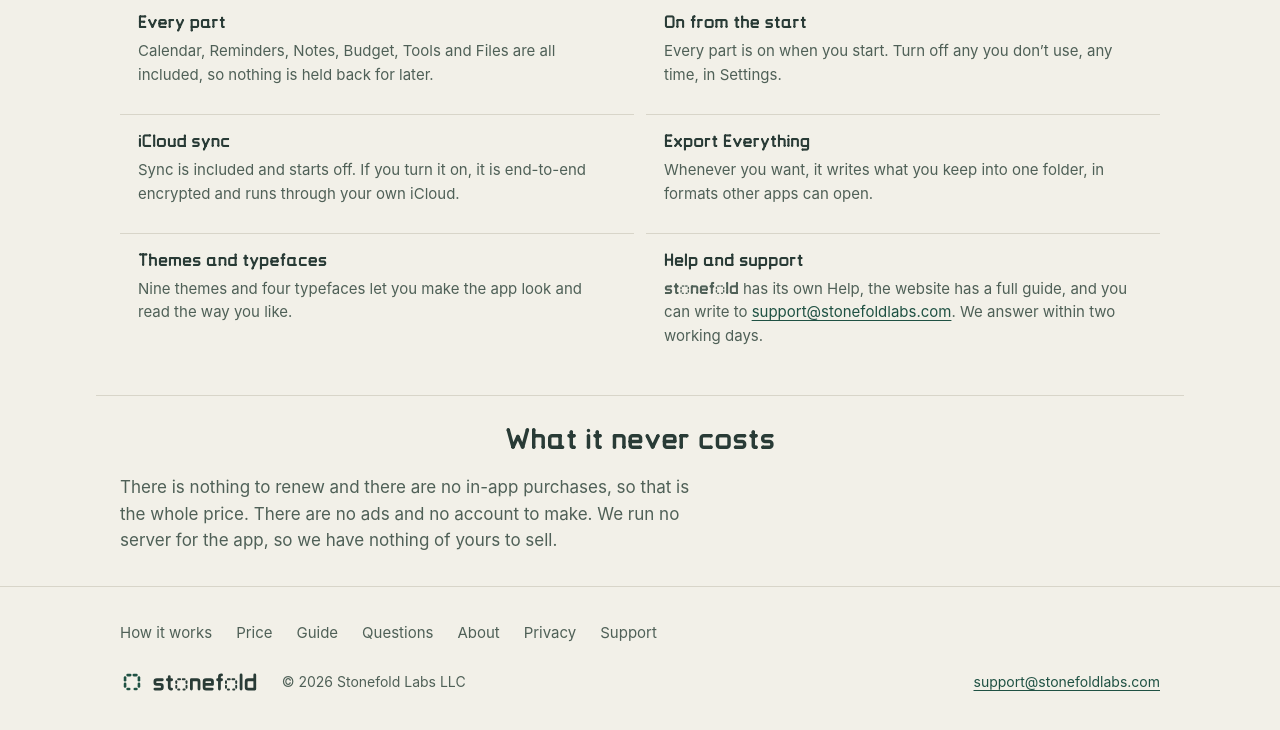
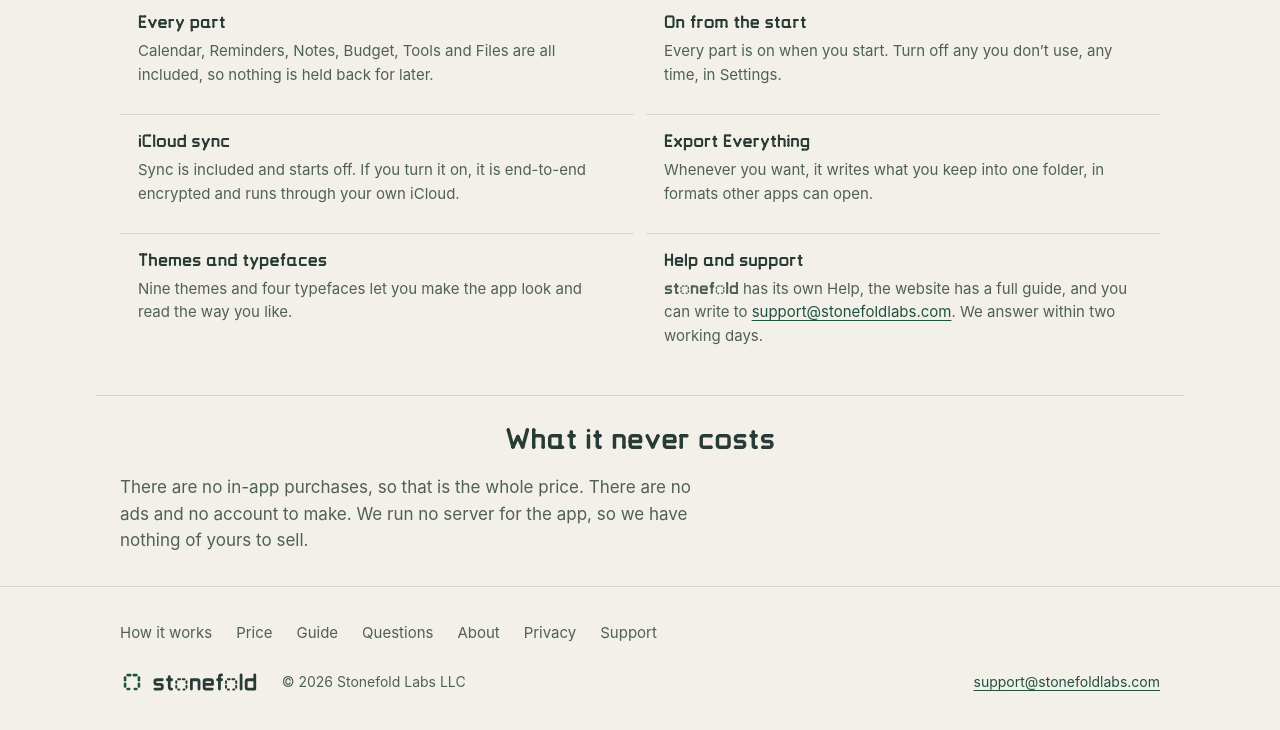
Before and after one commit to Stonefold-Labs/website, a plain HTML site: page docs/price/index.html in a window 1280 px wide. Shown: the part 292-1022 px from the top of the page. Drawn offline with Linux system fonts and the light colour scheme.

Commit message:
Price, Questions: drop "nothing to renew"
Co-Authored-By: Claude Opus 5.5 <noreply@anthropic.com>

```diff
--- a/docs/price/index.html
+++ b/docs/price/index.html
@@ -38,7 +38,7 @@
 </section>
 <section class="wrap section">
 <div class="lead"><h2>What it never costs</h2></div>
-<p class="lede">There is nothing to renew and there are no in-app purchases, so that is the whole price. There are no ads and no account to make. We run no server for the app, so we have nothing of yours to sell.</p>
+<p class="lede">There are no in-app purchases, so that is the whole price. There are no ads and no account to make. We run no server for the app, so we have nothing of yours to sell.</p>
 </section>
 </main>
 <footer>
```
Also changed, not shown: docs/questions/index.html (+1 -1 lines).
